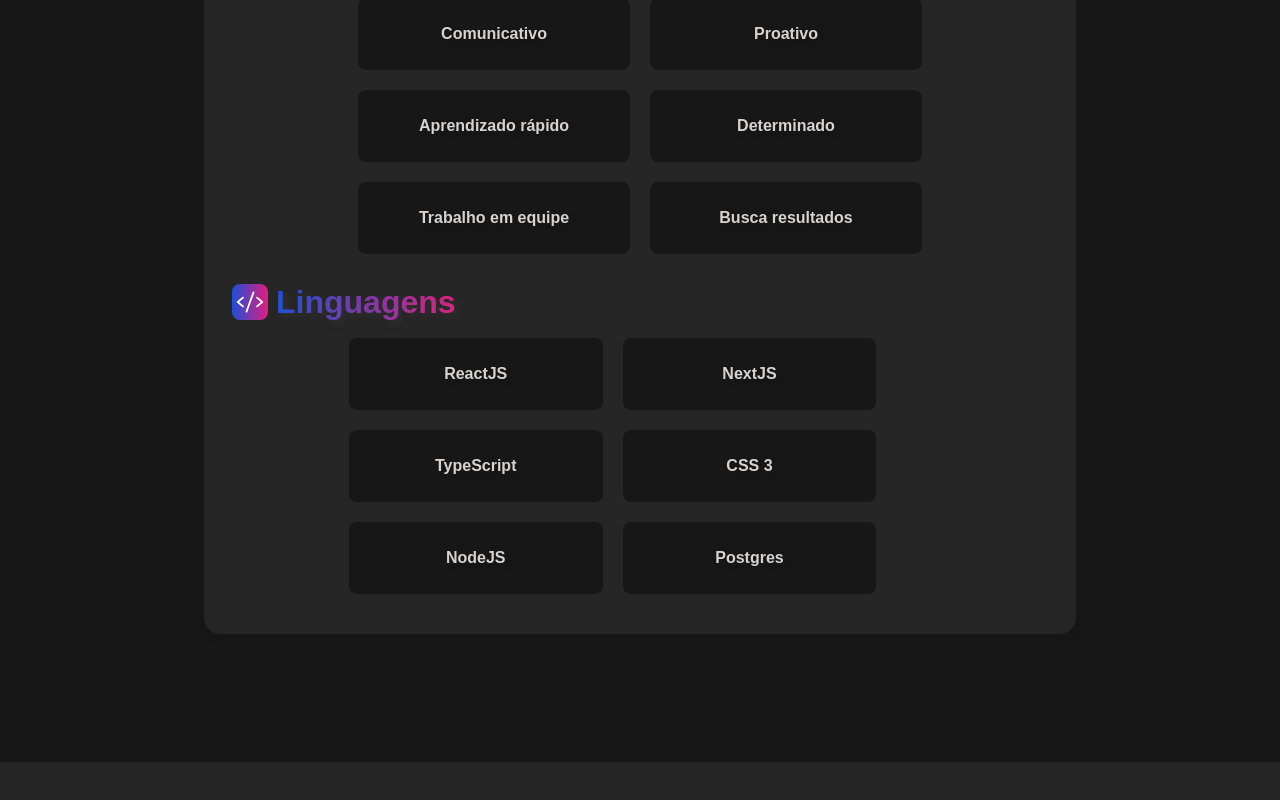
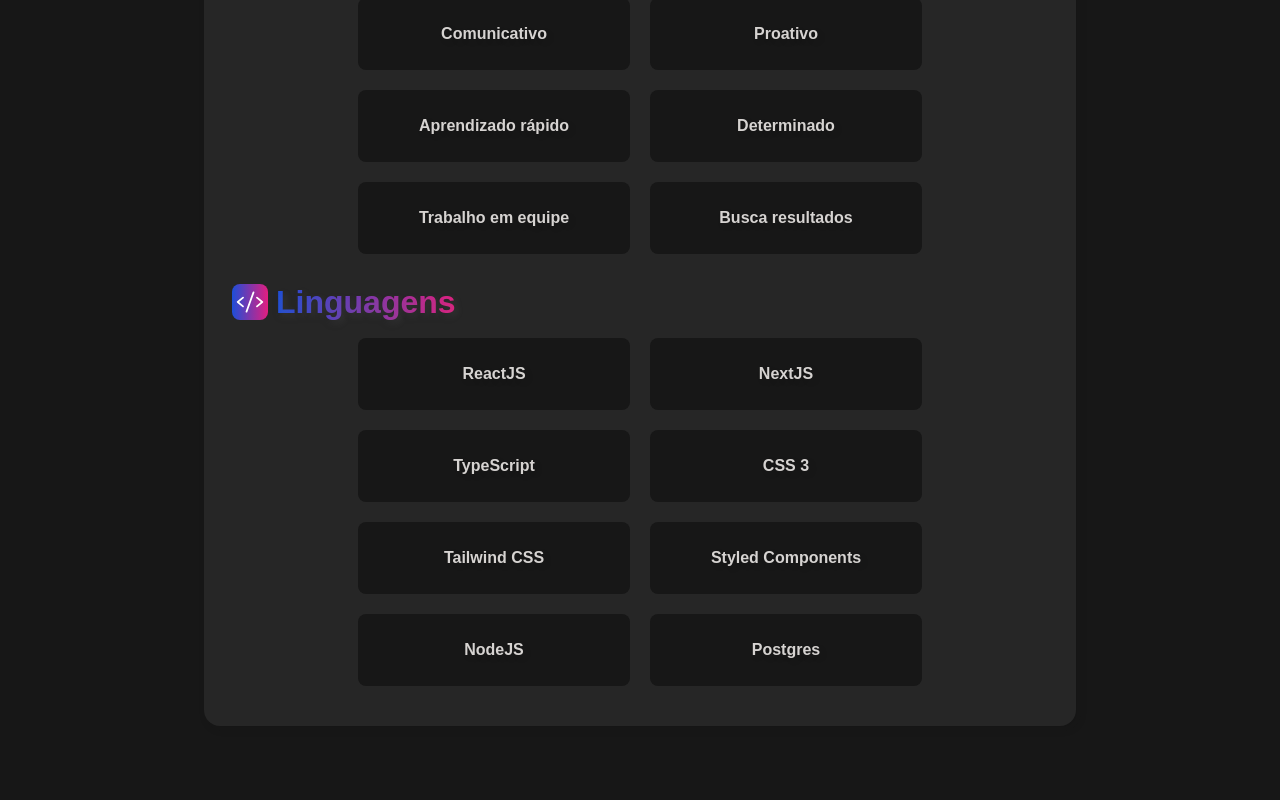
Before and after one commit to viitones/potfolio-react, a React (Vite) app: page /formacao in a window 1280 px wide. Shown: the part 852-1652 px from the top of the page. Before the commit the page ends 1614 px from the top, so only its background shows below. Built offline with nearby package versions, Linux system fonts and the light colour scheme; a web font is replaced by a local one.

Commit message:
add changes

```diff
--- a/src/pages/Formacao.tsx
+++ b/src/pages/Formacao.tsx
@@ -25,8 +25,10 @@ export function Formacao (){
     {id: 2, content: "NextJS"},
     {id: 3, content: "TypeScript"},
     {id: 4, content: "CSS 3"},
-    {id: 5, content: "NodeJS"},
-    {id: 6, content: "Postgres"},
+    {id: 5, content: "Tailwind CSS"},
+    {id: 6, content: "Styled Components"},
+    {id: 7, content: "NodeJS"},
+    {id: 8, content: "Postgres"},
   ]
 
   return (
```
